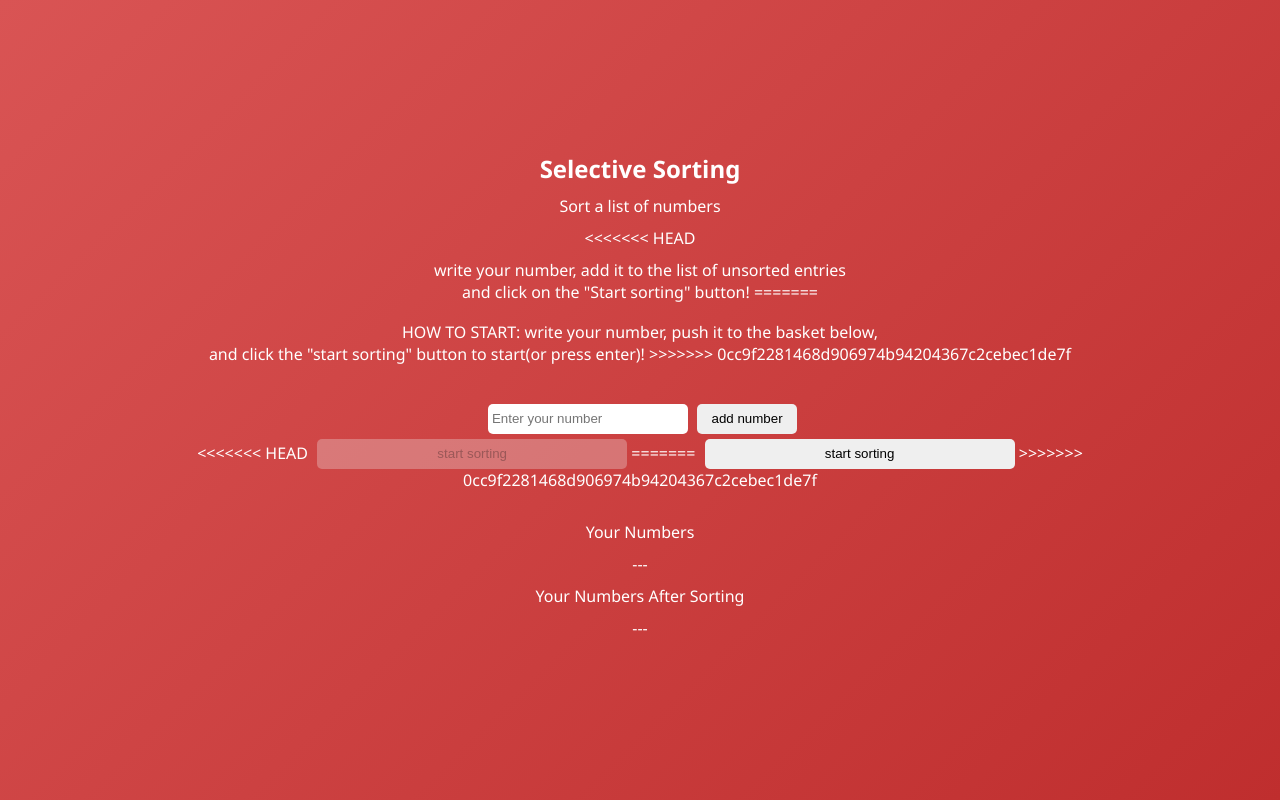
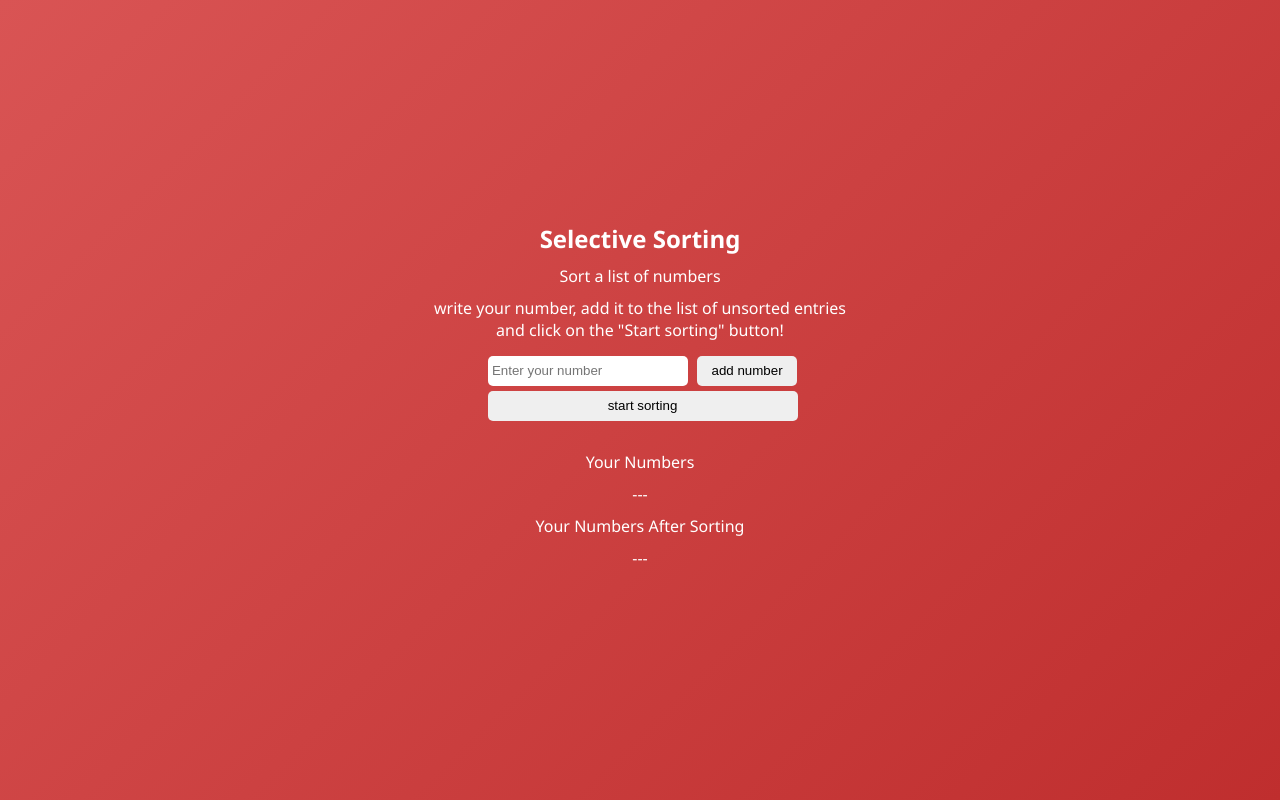
Before and after one commit to amirallami-code/selection-sorting-algorithm, a plain HTML site: page index.html in a window 1280 px wide. Drawn offline with Linux system fonts and the light colour scheme.

Commit message:
delete all the additional

```diff
--- a/index.html
+++ b/index.html
@@ -11,27 +11,16 @@
     <div class="text-div">
       <h2>Selective Sorting</h2>
       <p>Sort a list of numbers</p>
-<<<<<<< HEAD
       <p>
         write your number, add it to the list of unsorted entries <br />
         and click on the "Start sorting" button!
-=======
-      <p class="description">
-        HOW TO START: write your number, push it to the basket below,<br />
-        and click the "start sorting" button to start(or press enter)!
->>>>>>> 0cc9f2281468d906974b94204367c2cebec1de7f
       </p>
       <div>
         <input type="number" placeholder="Enter your number" id="input" />
         <button type="button" id="button1">add number</button>
         <div>
-<<<<<<< HEAD
-          <button type="button" id="button2" disabled>start sorting</button>
-          <p id="error">enter the correct value!</p>
-=======
           <button type="button" id="button2">start sorting</button>
           <p id="error">enter correct value!</p>
->>>>>>> 0cc9f2281468d906974b94204367c2cebec1de7f
         </div>
       </div>
       <div class="wrapper">
```
